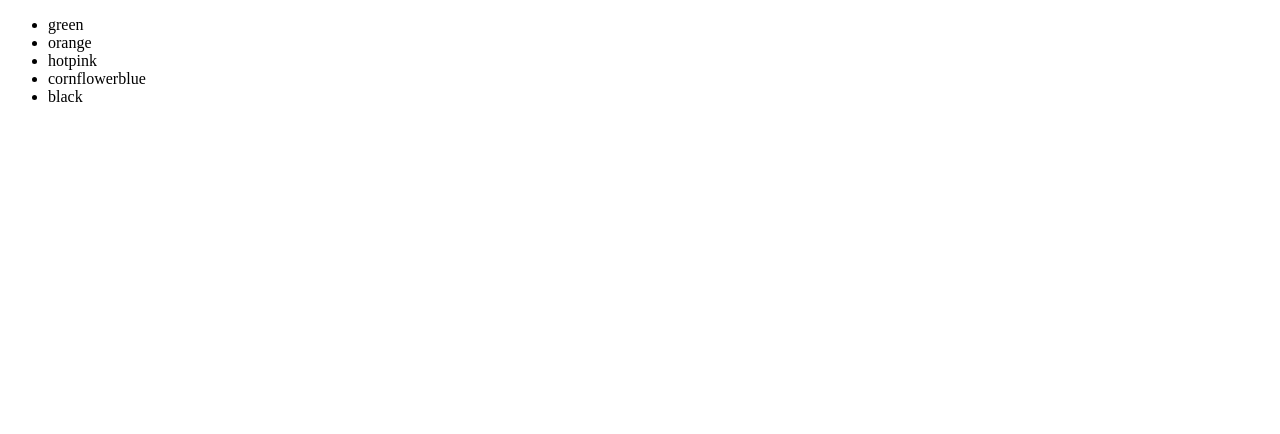
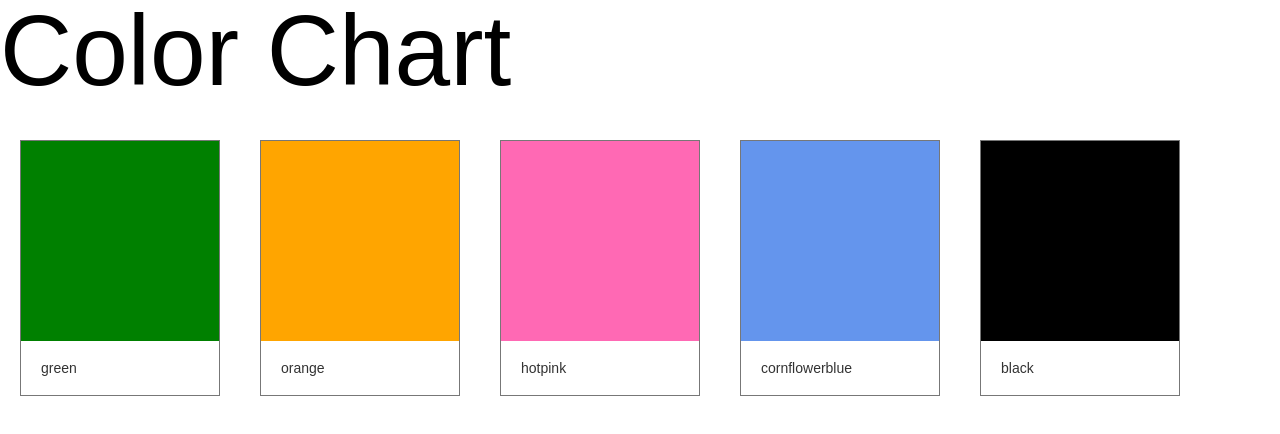
Before and after one commit to wknowpark797/react-basic, a React (Create React App) app: page / in a window 1280 px wide. Shown: the top 434 px of the page. Built offline with nearby package versions, Linux system fonts and the light colour scheme.

Commit message:
배열값을 이용한 화면 생성

```diff
--- a/src/App5.js
+++ b/src/App5.js
@@ -1,15 +1,21 @@
 // 반복문 적용 스터디 페이지
+
+import './scss/style.scss';
 
 function App5() {
 	const colors = ['green', 'orange', 'hotpink', 'cornflowerblue', 'black'];
 
 	return (
 		<div className='wrap'>
-			<ul>
-				{colors.map((color, idx) => {
-					return <li key={idx}>{color}</li>;
-				})}
-			</ul>
+			<h1>Color Chart</h1>
+			{colors.map((color, idx) => {
+				return (
+					<article key={idx}>
+						<div className='bg' style={{ backgroundColor: color }}></div>
+						<div className='txt'>{color}</div>
+					</article>
+				);
+			})}
 		</div>
 	);
 }
--- a/src/scss/style.scss
+++ b/src/scss/style.scss
@@ -1,5 +1,27 @@
 @import 'reset';
 
 .wrap {
-	border: 1px solid red;
+	h1 {
+		font: normal 100px/1 'arial';
+		margin-bottom: 20px;
+	}
+
+	article {
+		width: 200px;
+		border: 1px solid #777;
+		margin: 20px;
+		float: left;
+		.bg {
+			width: 100%;
+			height: 200px;
+			background: gray;
+		}
+		.txt {
+			width: 100%;
+			padding: 20px;
+			background: #fff;
+			font: 14px/1 'arial';
+			color: #333;
+		}
+	}
 }
```
